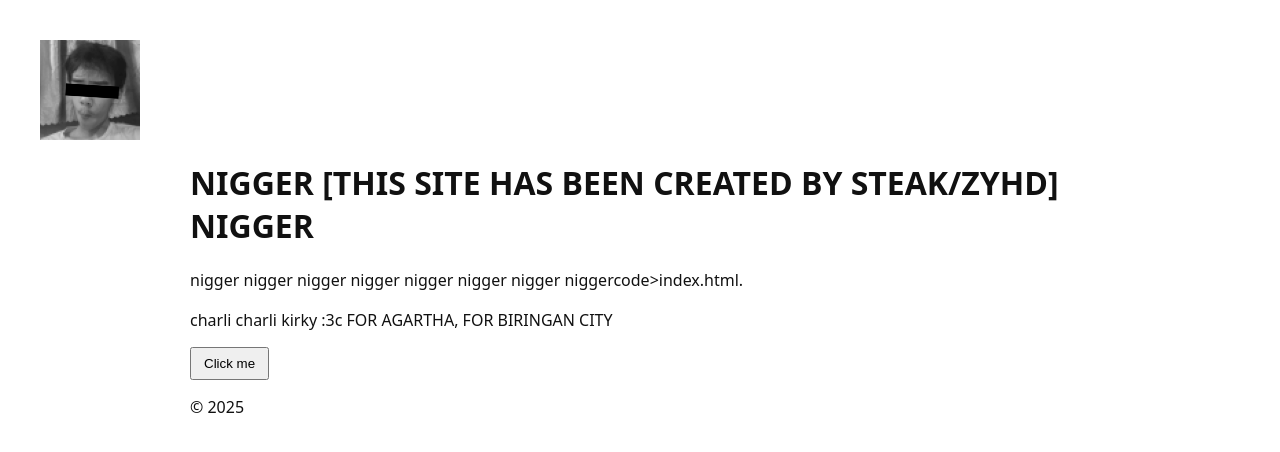
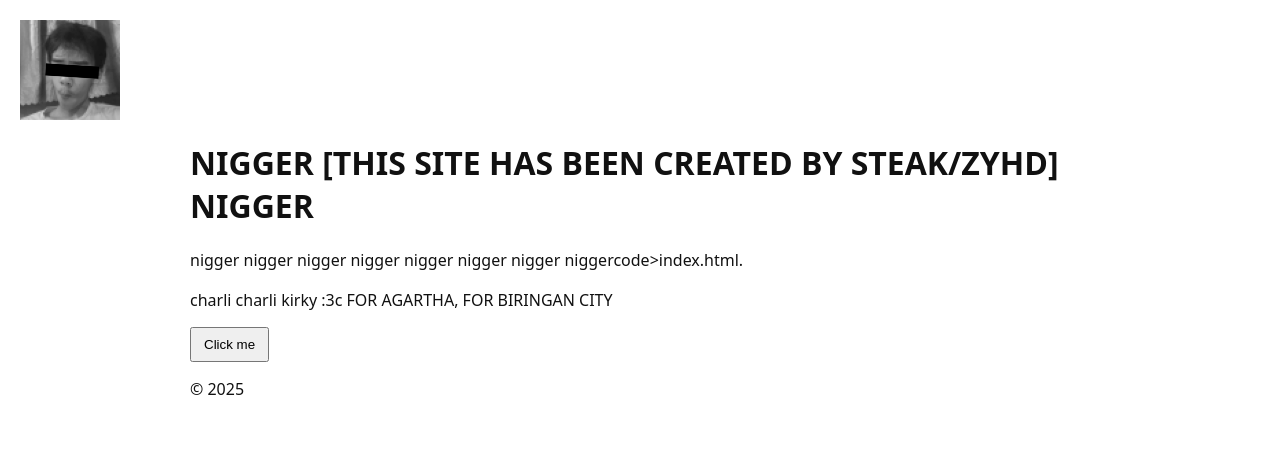
Before and after one commit to Ilikecheese1209/zyhd.github.io, a plain HTML site: page index.html in a window 1280 px wide. Drawn offline with Linux system fonts and the light colour scheme; files whose address does not match are found by name.

Commit message:
Update index.html

```diff
--- a/index.html
+++ b/index.html
@@ -6,10 +6,10 @@
 	<meta name="viewport" content="width=device-width, initial-scale=1">
 	<title>NIGGER SITE NI ZYD</title>
 	<style>
-		body { font-family: system-ui, -apple-system, 'Segoe UI', Roboto, Arial, sans-serif; margin:40px; color:#111 }
+		body { font-family: system-ui, -apple-system, 'Segoe UI', Roboto, Arial, sans-serif; margin:20px; color:#111 }
 		.container { max-width:900px; margin:0 auto }
 		header { margin-bottom:18px }
-		button { padding:7px 12px }
+		button { padding:8px 12px }
 	</style>
 </head>
 <body>
```
